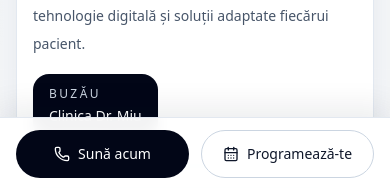
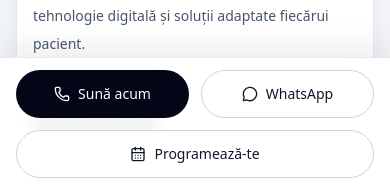
Before and after one commit to trezpka/clinica-dr-miu-clean, a Next.js app: page / in a window 390 px wide. Shown: the part 654-842 px from the top of the page. Built offline with nearby package versions, Linux system fonts and the light colour scheme.

Commit message:
Update mobile-call-bar.tsx

```diff
--- a/components/mobile-call-bar.tsx
+++ b/components/mobile-call-bar.tsx
@@ -1,15 +1,14 @@
 "use client";
 
 import Link from "next/link";
-import { CalendarDays, Phone } from "lucide-react";
-import { trackBooking, trackCall } from "@/lib/gtag";
+import { CalendarDays, MessageCircle, Phone } from "lucide-react";
+import { trackBooking, trackCall, trackWhatsapp } from "@/lib/gtag";
 
 export function MobileCallBar() {
   return (
     <div className="fixed inset-x-0 bottom-0 z-50 border-t border-slate-200 bg-white/95 px-4 py-3 shadow-[0_-10px_30px_rgba(15,23,42,0.08)] backdrop-blur md:hidden">
+      <div className="space-y-3">
         <div className="grid grid-cols-2 gap-3">
-
-        {/* CALL */}
           <a
             href="tel:+40750709716"
             onClick={() => trackCall("mobile_call_bar")}
@@ -19,16 +18,26 @@ export function MobileCallBar() {
             Sună acum
           </a>
 
-        {/* BOOKING */}
+          <a
+            href="https://wa.me/40750709716"
+            target="_blank"
+            rel="noreferrer"
+            onClick={() => trackWhatsapp("mobile_whatsapp_bar")}
+            className="inline-flex h-12 items-center justify-center gap-2 rounded-full border border-slate-300 bg-white px-4 text-sm font-medium text-slate-900 transition hover:bg-slate-50"
+          >
+            <MessageCircle className="h-4 w-4" />
+            WhatsApp
+          </a>
+        </div>
+
         <Link
           href="/contact"
           onClick={() => trackBooking("mobile_booking_bar")}
-          className="inline-flex h-12 items-center justify-center gap-2 rounded-full border border-slate-300 bg-white px-4 text-sm font-medium text-slate-900 transition hover:bg-slate-50"
+          className="inline-flex h-12 w-full items-center justify-center gap-2 rounded-full border border-slate-300 bg-white px-4 text-sm font-medium text-slate-900 transition hover:bg-slate-50"
         >
           <CalendarDays className="h-4 w-4" />
           Programează-te
         </Link>
-
       </div>
     </div>
   );
```
Lines whose indentation alone changed are shown as unchanged.
